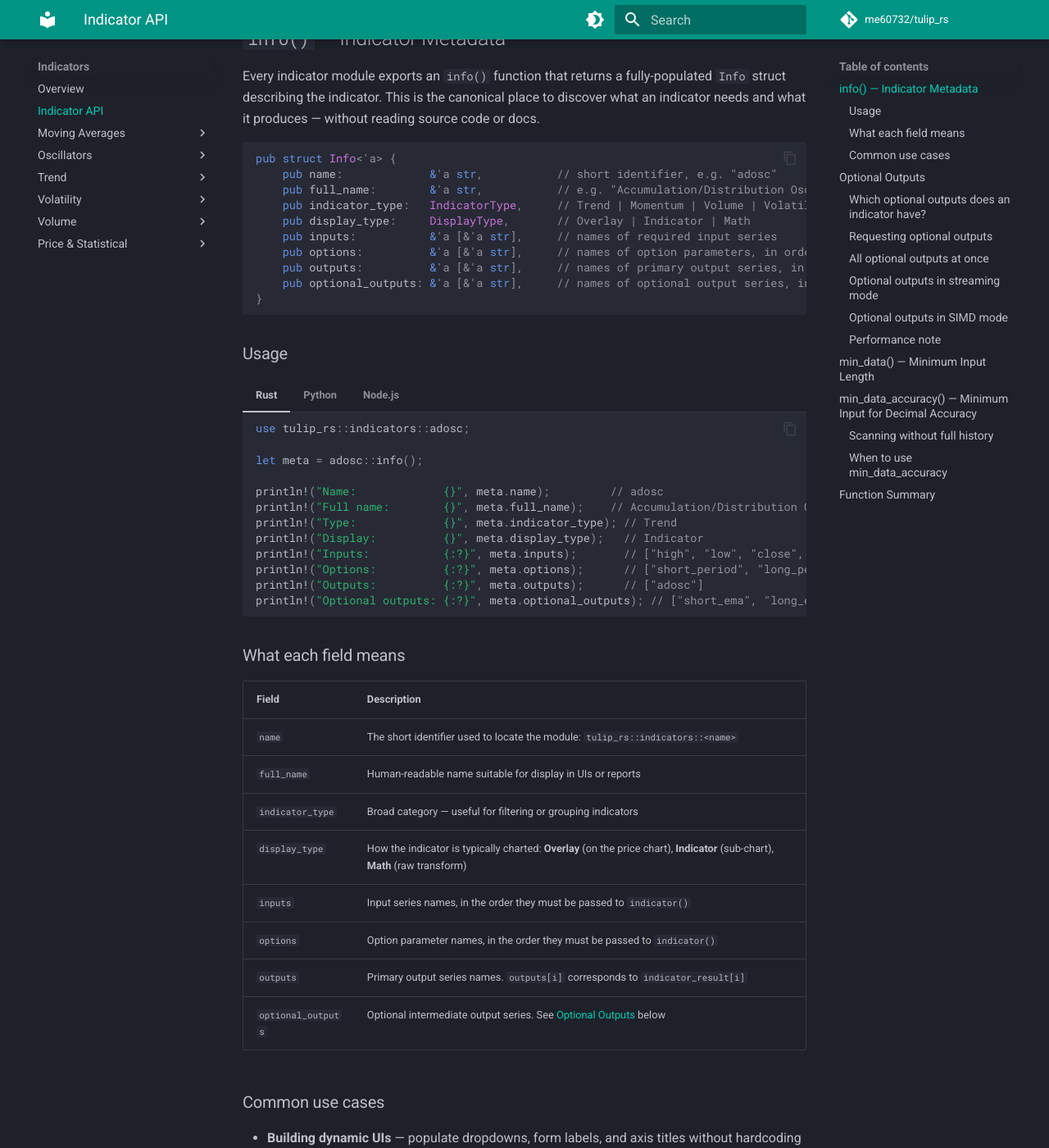
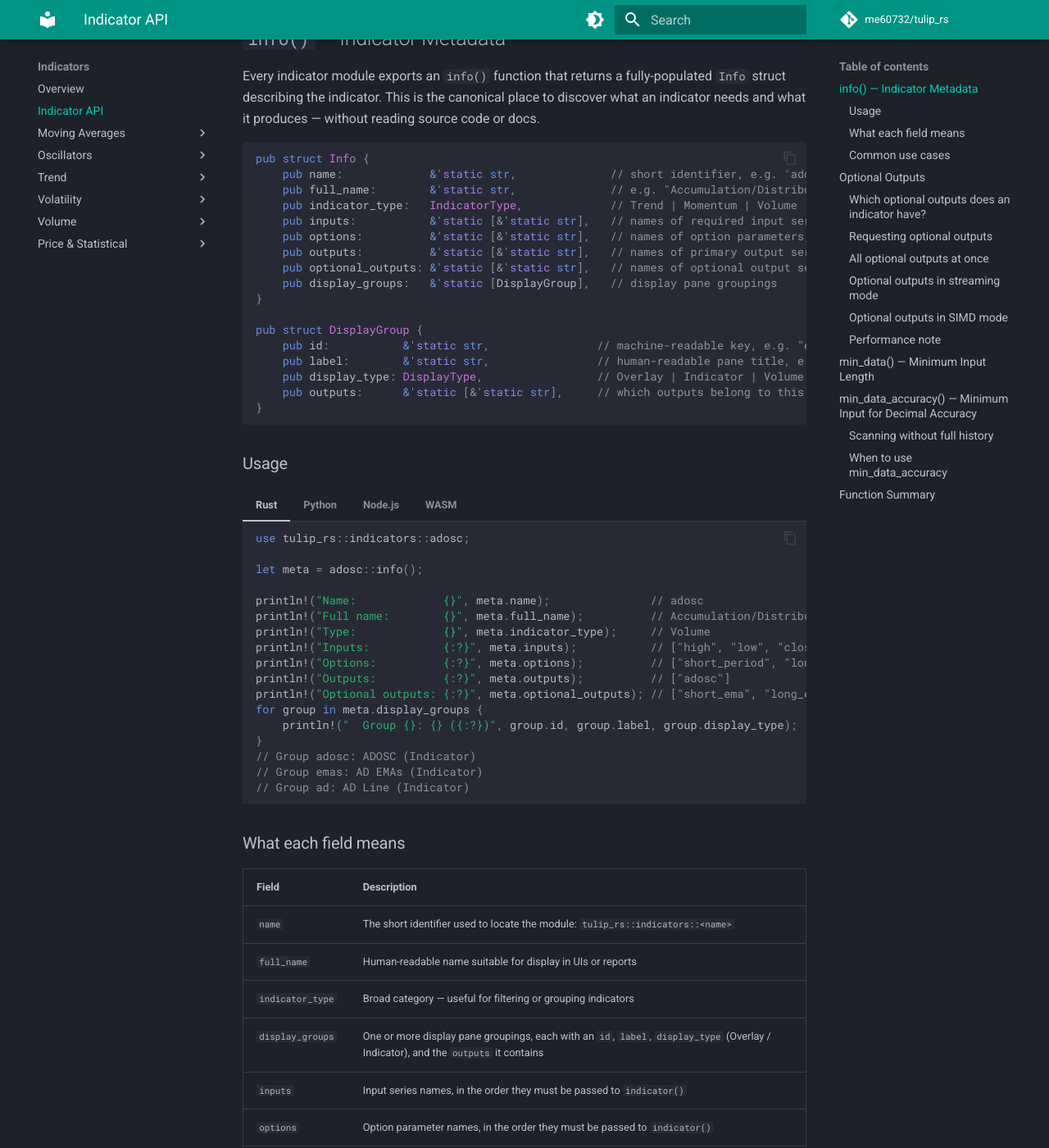
Before and after one commit to me60732/tulip_rs, an MkDocs documentation site: the page built from docs/indicators/indicator_api.md, in a window 1280 px wide and 1400 px high, scrolled down 341 px. Shown: the whole window at 82% size. Built offline with MkDocs 1.6.1 and Material for MkDocs 9.7.7, drawn with Linux system fonts in a browser that asks for light colours; comment, search, counter and statistics services are not loaded.

Commit message:
fixed adosc displaygroups

````diff
--- a/docs/indicators/indicator_api.md
+++ b/docs/indicators/indicator_api.md
@@ -9,15 +9,22 @@ Every TulipRS indicator exposes a consistent set of functions beyond the core `i
 Every indicator module exports an `info()` function that returns a fully-populated `Info` struct describing the indicator. This is the canonical place to discover what an indicator needs and what it produces — without reading source code or docs.
 
 ```rust
-pub struct Info<'a> {
-    pub name:             &'a str,           // short identifier, e.g. "adosc"
-    pub full_name:        &'a str,           // e.g. "Accumulation/Distribution Oscillator"
-    pub indicator_type:   IndicatorType,     // Trend | Momentum | Volume | Volatility | Price | Cycle
-    pub display_type:     DisplayType,       // Overlay | Indicator | Math
-    pub inputs:           &'a [&'a str],     // names of required input series
-    pub options:          &'a [&'a str],     // names of option parameters, in order
-    pub outputs:          &'a [&'a str],     // names of primary output series, in order
-    pub optional_outputs: &'a [&'a str],     // names of optional output series, in order
+pub struct Info {
+    pub name:             &'static str,              // short identifier, e.g. "adosc"
+    pub full_name:        &'static str,              // e.g. "Accumulation/Distribution Oscillator"
+    pub indicator_type:   IndicatorType,             // Trend | Momentum | Volume | Volatility | Price | Cycle
+    pub inputs:           &'static [&'static str],   // names of required input series
+    pub options:          &'static [&'static str],   // names of option parameters, in order
+    pub outputs:          &'static [&'static str],   // names of primary output series, in order
+    pub optional_outputs: &'static [&'static str],   // names of optional output series, in order
+    pub display_groups:   &'static [DisplayGroup],   // display pane groupings
+}
+
+pub struct DisplayGroup {
+    pub id:           &'static str,                // machine-readable key, e.g. "emas"
+    pub label:        &'static str,                // human-readable pane title, e.g. "AD EMAs"
+    pub display_type: DisplayType,                 // Overlay | Indicator | Volume for this pane
+    pub outputs:      &'static [&'static str],     // which outputs belong to this pane
 }
 ```
 
@@ -30,31 +37,41 @@ pub struct Info<'a> {
 
     let meta = adosc::info();
 
-    println!("Name:             {}", meta.name);         // adosc
-    println!("Full name:        {}", meta.full_name);    // Accumulation/Distribution Oscillator
-    println!("Type:             {}", meta.indicator_type); // Trend
-    println!("Display:          {}", meta.display_type);   // Indicator
-    println!("Inputs:           {:?}", meta.inputs);       // ["high", "low", "close", "volume"]
-    println!("Options:          {:?}", meta.options);      // ["short_period", "long_period"]
-    println!("Outputs:          {:?}", meta.outputs);      // ["adosc"]
+    println!("Name:             {}", meta.name);               // adosc
+    println!("Full name:        {}", meta.full_name);          // Accumulation/Distribution Oscillator
+    println!("Type:             {}", meta.indicator_type);     // Volume
+    println!("Inputs:           {:?}", meta.inputs);           // ["high", "low", "close", "volume"]
+    println!("Options:          {:?}", meta.options);          // ["short_period", "long_period"]
+    println!("Outputs:          {:?}", meta.outputs);          // ["adosc"]
     println!("Optional outputs: {:?}", meta.optional_outputs); // ["short_ema", "long_ema", "ad"]
+    for group in meta.display_groups {
+        println!("  Group {}: {} ({:?})", group.id, group.label, group.display_type);
+    }
+    // Group adosc: ADOSC (Indicator)
+    // Group emas: AD EMAs (Indicator)
+    // Group ad: AD Line (Indicator)
     ```
 
 === "Python"
 
-    The Python bindings expose indicator metadata through module-level attributes on each indicator:
+    `info()` returns a plain Python `dict`. Access fields with standard key lookup:
 
     ```python
     import tulip_rs
 
     meta = tulip_rs.indicators.adosc.info()
 
-    print(meta.name)              # adosc
-    print(meta.full_name)         # Accumulation/Distribution Oscillator
-    print(meta.inputs)            # ['high', 'low', 'close', 'volume']
-    print(meta.options)           # ['short_period', 'long_period']
-    print(meta.outputs)           # ['adosc']
-    print(meta.optional_outputs)  # ['short_ema', 'long_ema', 'ad']
+    print(meta["name"])              # adosc
+    print(meta["full_name"])         # Accumulation/Distribution Oscillator
+    print(meta["inputs"])            # ['high', 'low', 'close', 'volume']
+    print(meta["options"])           # ['short_period', 'long_period']
+    print(meta["outputs"])           # ['adosc']
+    print(meta["optional_outputs"])  # ['short_ema', 'long_ema', 'ad']
+    for group in meta["display_groups"]:
+        print(group["id"], group["label"], group["display_type"])
+    # adosc ADOSC Indicator
+    # emas AD EMAs Indicator
+    # ad AD Line Indicator
     ```
 
 === "Node.js"
@@ -63,12 +80,42 @@ pub struct Info<'a> {
     import * as ti from 'tulip-rs-node';
 
     const info = ti.adosc.info;
-    console.log(info.name);             // adosc
-    console.log(info.fullName);         // Accumulation/Distribution Oscillator
-    console.log(info.inputs);           // ['high', 'low', 'close', 'volume']
-    console.log(info.options);          // ['short_period', 'long_period']
-    console.log(info.outputs);          // ['adosc']
-    console.log(info.optionalOutputs);  // ['short_ema', 'long_ema', 'ad']
+    console.log(info.name);              // adosc
+    console.log(info.fullName);          // Accumulation/Distribution Oscillator
+    console.log(info.inputs);            // ['high', 'low', 'close', 'volume']
+    console.log(info.options);           // ['short_period', 'long_period']
+    console.log(info.outputs);           // ['adosc']
+    console.log(info.optionalOutputs);   // ['short_ema', 'long_ema', 'ad']
+    console.log(info.displayGroups);
+    // [
+    //   { id: 'adosc', label: 'ADOSC', displayType: 'Indicator', outputs: ['adosc'] },
+    //   { id: 'emas', label: 'AD EMAs', displayType: 'Indicator', outputs: ['short_ema', 'long_ema'] },
+    //   { id: 'ad', label: 'AD Line', displayType: 'Indicator', outputs: ['ad'] }
+    // ]
+    ```
+
+=== "WASM"
+
+    The `info` property is a lazy getter on each `Indicator` instance — it is fetched from the WASM module on first access after `init()` has been called. The shape is identical to the Node.js binding.
+
+    ```javascript
+    import { init, adosc } from 'tulip-rs-wasm';
+
+    await init();
+
+    const info = adosc.info;
+    console.log(info.name);              // adosc
+    console.log(info.fullName);          // Accumulation/Distribution Oscillator
+    console.log(info.inputs);            // ['high', 'low', 'close', 'volume']
+    console.log(info.options);           // ['short_period', 'long_period']
+    console.log(info.outputs);           // ['adosc']
+    console.log(info.optionalOutputs);   // ['short_ema', 'long_ema', 'ad']
+    console.log(info.displayGroups);
+    // [
+    //   { id: 'adosc', label: 'ADOSC', displayType: 'Indicator', outputs: ['adosc'] },
+    //   { id: 'emas', label: 'AD EMAs', displayType: 'Indicator', outputs: ['short_ema', 'long_ema'] },
+    //   { id: 'ad', label: 'AD Line', displayType: 'Indicator', outputs: ['ad'] }
+    // ]
     ```
 
 ### What each field means
@@ -78,7 +125,7 @@ pub struct Info<'a> {
 | `name` | The short identifier used to locate the module: `tulip_rs::indicators::<name>` |
 | `full_name` | Human-readable name suitable for display in UIs or reports |
 | `indicator_type` | Broad category — useful for filtering or grouping indicators |
-| `display_type` | How the indicator is typically charted: **Overlay** (on the price chart), **Indicator** (sub-chart), **Math** (raw transform) |
+| `display_groups` | One or more display pane groupings, each with an `id`, `label`, `display_type` (Overlay / Indicator), and the `outputs` it contains |
 | `inputs` | Input series names, in the order they must be passed to `indicator()` |
 | `options` | Option parameter names, in the order they must be passed to `indicator()` |
 | `outputs` | Primary output series names. `outputs[i]` corresponds to `indicator_result[i]` |
````
Also changed, not shown: docs/getting_started.md (+1 -1 lines), docs/language_bindings.md (+38 -7 lines), 2 other files.
